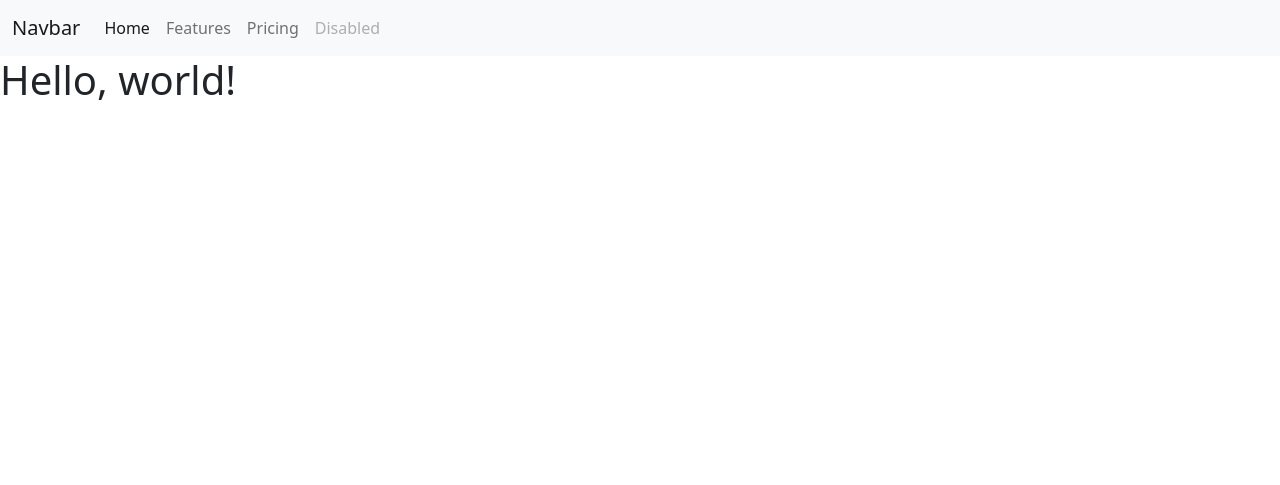
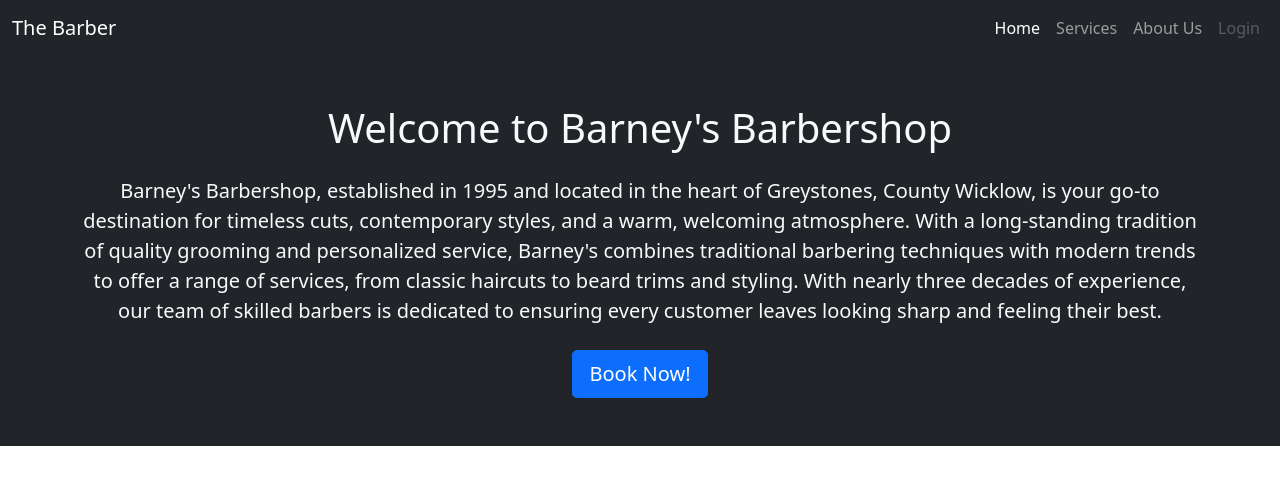
Before and after one commit to JasonHorgan/barbershop-pp4, a Django app: page /booking/ in a window 1280 px wide. Shown: the top 485 px of the page. Run offline with Django 4.2, Linux system fonts and the light colour scheme.

Commit message:
Update navbar to move nav links to the right and added a paragraph describing the barbershop

```diff
--- a/templates/base.html
+++ b/templates/base.html
@@ -4,54 +4,77 @@
 
 <!doctype html>
 <html lang="en">
+
 <head>
     <!-- Required meta tags -->
     <meta charset="utf-8">
     <meta name="viewport" content="width=device-width, initial-scale=1">
 
     <!-- Bootstrap CSS -->
-    <link href="https://cdn.jsdelivr.net/npm/bootstrap@5.0.2/dist/css/bootstrap.min.css" rel="stylesheet" integrity="sha384-EVSTQN3/azprG1Anm3QDgpJLIm9Nao0Yz1ztcQTwFspd3yD65VohhpuuCOmLASjC" crossorigin="anonymous">
+    <link href="https://cdn.jsdelivr.net/npm/bootstrap@5.0.2/dist/css/bootstrap.min.css" rel="stylesheet"
+        integrity="sha384-EVSTQN3/azprG1Anm3QDgpJLIm9Nao0Yz1ztcQTwFspd3yD65VohhpuuCOmLASjC" crossorigin="anonymous">
 
     <!-- Custom CSS -->
     <link rel="stylesheet" href="{% static 'css/style.css' %}">
 
-    <title>Hello, world!</title>
+    <title>Barney's Barbershop</title>
 </head>
+
 <body>
 
     <!-- Nav Bar -->
 
-    <nav class="navbar navbar-expand-lg navbar-light bg-light">
+    <nav class="navbar navbar-expand-lg navbar-dark bg-dark">
         <div class="container-fluid">
-          <a class="navbar-brand" href="#">Navbar</a>
-          <button class="navbar-toggler" type="button" data-bs-toggle="collapse" data-bs-target="#navbarNav" aria-controls="navbarNav" aria-expanded="false" aria-label="Toggle navigation">
+            <a class="navbar-brand" href="#"> The Barber </a>
+            <button class="navbar-toggler" type="button" data-bs-toggle="collapse" data-bs-target="#navbarNav"
+                aria-controls="navbarNav" aria-expanded="false" aria-label="Toggle navigation">
                 <span class="navbar-toggler-icon"></span>
             </button>
             <div class="collapse navbar-collapse" id="navbarNav">
-            <ul class="navbar-nav">
+                <ul class="navbar-nav ms-auto">
                     <li class="nav-item">
                         <a class="nav-link active" aria-current="page" href="#">Home</a>
                     </li>
                     <li class="nav-item">
-                <a class="nav-link" href="#">Features</a>
+                        <a class="nav-link" href="#">Services</a>
                     </li>
                     <li class="nav-item">
-                <a class="nav-link" href="#">Pricing</a>
+                        <a class="nav-link" href="#">About Us</a>
                     </li>
                     <li class="nav-item">
-                <a class="nav-link disabled" href="#" tabindex="-1" aria-disabled="true">Disabled</a>
+                        <a class="nav-link disabled" href="#" tabindex="-1" aria-disabled="true">Login</a>
                     </li>
                 </ul>
             </div>
         </div>
     </nav>
 
-    <h1>Hello, world!</h1>
+    <section class="bg-dark text-light p-5 text-center">
+        <div class="container">
+            <h1> Welcome to Barney's Barbershop </h1>
+            <p class="lead my-4">
+                Barney's Barbershop, established in 1995 and located in the heart of Greystones, County Wicklow, is your
+                go-to destination for timeless cuts, contemporary styles, and a warm, welcoming atmosphere. With a
+                long-standing tradition of quality grooming and personalized service, Barney's combines traditional
+                barbering techniques with modern trends to offer a range of services, from classic haircuts to beard
+                trims and styling. With nearly three decades of experience, our team of skilled barbers is dedicated to
+                ensuring every customer leaves looking sharp and feeling their best.
+            </p>
+
+            <button class="btn btn-primary btn-lg">
+                Book Now!
+            </button>
+        </div>
+
+    </section>
 
     <!-- Optional JavaScript; choose one of the two! -->
 
     <!-- Option 1: Bootstrap Bundle with Popper -->
-    <script src="https://cdn.jsdelivr.net/npm/bootstrap@5.0.2/dist/js/bootstrap.bundle.min.js" integrity="sha384-MrcW6ZMFYlzcLA8Nl+NtUVF0sA7MsXsP1UyJoMp4YLEuNSfAP+JcXn/tWtIaxVXM" crossorigin="anonymous"></script>
+    <script src="https://cdn.jsdelivr.net/npm/bootstrap@5.0.2/dist/js/bootstrap.bundle.min.js"
+        integrity="sha384-MrcW6ZMFYlzcLA8Nl+NtUVF0sA7MsXsP1UyJoMp4YLEuNSfAP+JcXn/tWtIaxVXM" crossorigin="anonymous">
+    </script>
 
     <!-- Option 2: Separate Popper and Bootstrap JS -->
     <!--
@@ -59,4 +82,5 @@
     <script src="https://cdn.jsdelivr.net/npm/bootstrap@5.0.2/dist/js/bootstrap.min.js" integrity="sha384-cVKIPhGWiC2Al4u+LWgxfKTRIcfu0JTxR+EQDz/bgldoEyl4H0zUF0QKbrJ0EcQF" crossorigin="anonymous"></script>
     -->
 </body>
+
 </html>
```
Lines whose indentation alone changed are shown as unchanged.
